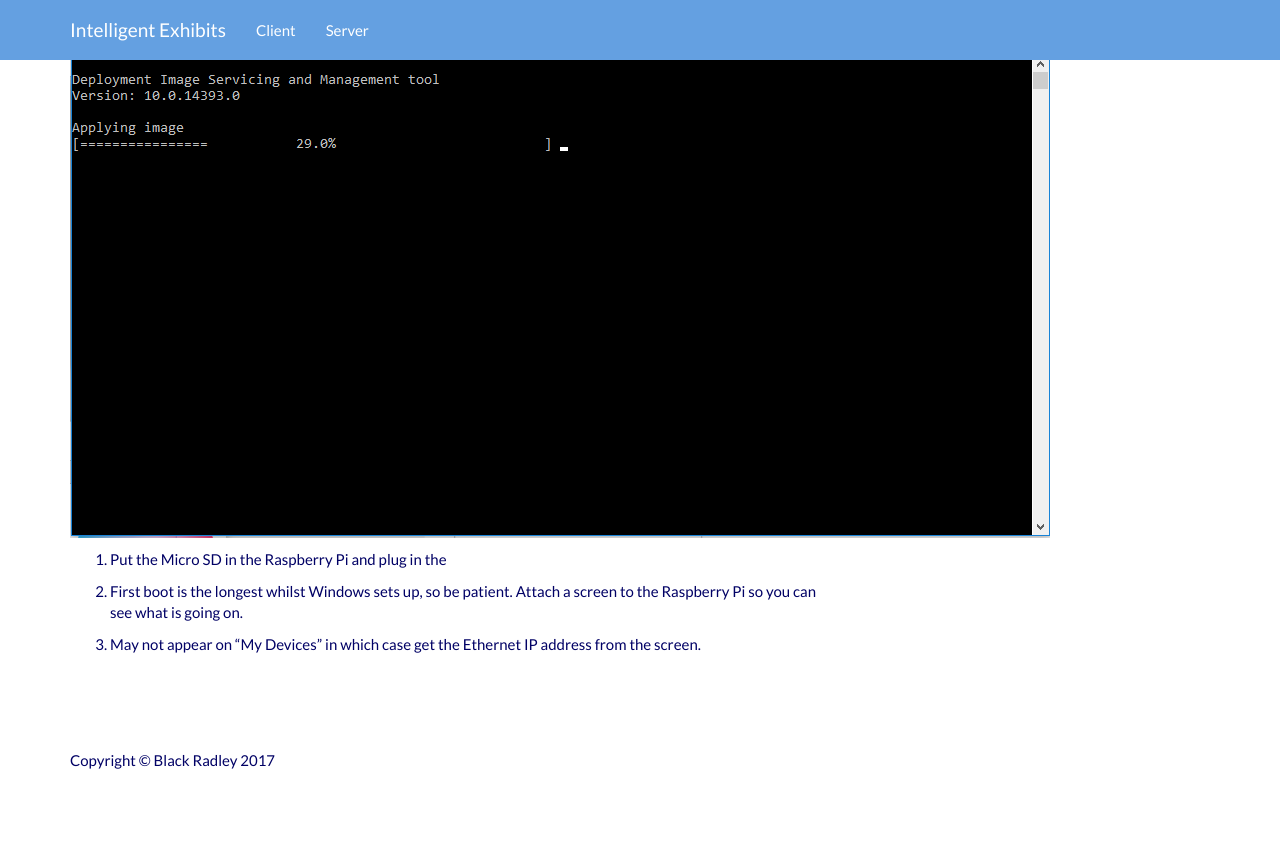
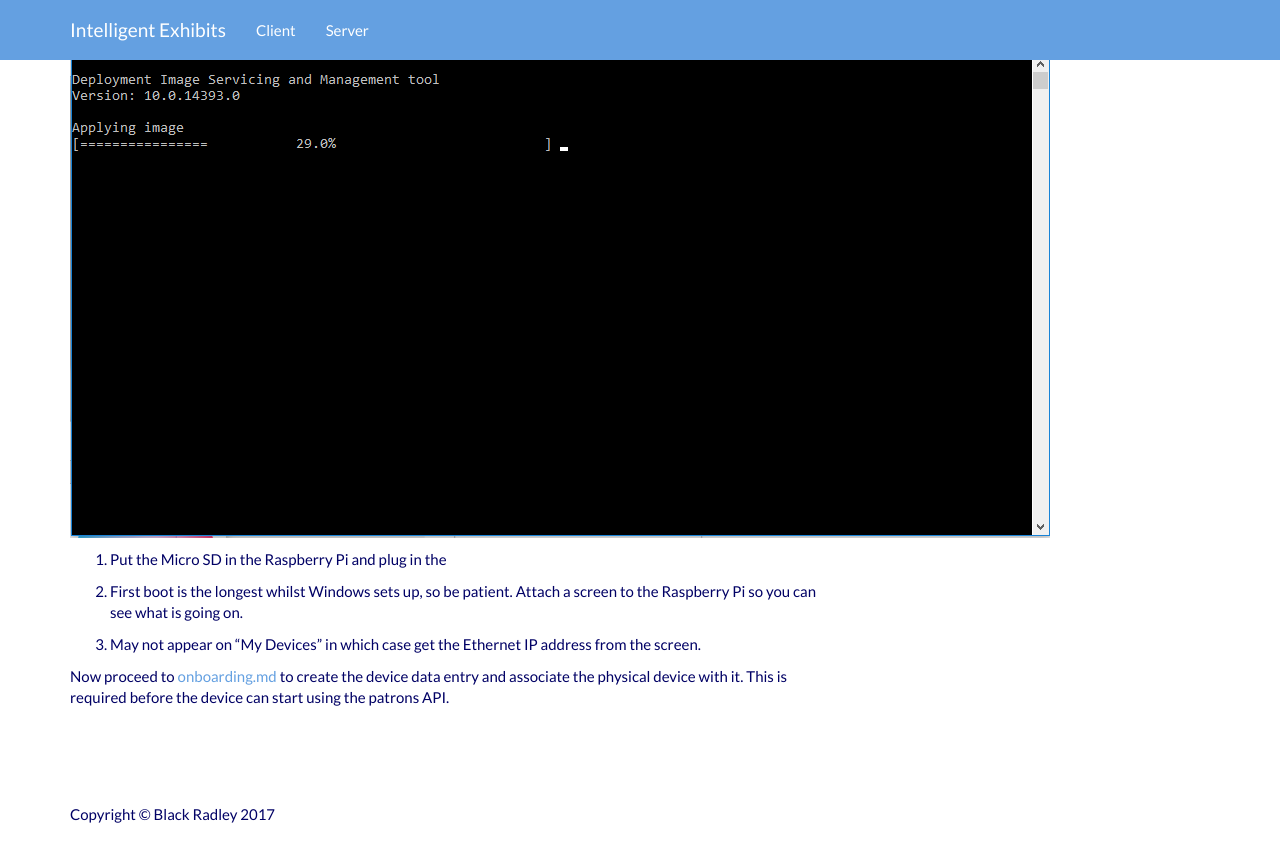
Before and after one commit to joejcollins/professor-bergman, a Jekyll site: the page built from docs/setup-raspberry-pi.md, in a window 1280 px wide and 900 px high, scrolled down 1010 px. Shown: the top 862 px of the window. Built offline with Jekyll 4.4.1, drawn with Linux system fonts in a browser that asks for light colours; nearby versions of some CDN libraries.

Commit message:
Updates to signpost to Onboarding docs

```diff
--- a/docs/setup-raspberry-pi.md
+++ b/docs/setup-raspberry-pi.md
@@ -21,3 +21,5 @@ title: Set up Pi
 Attach a screen to the Raspberry Pi so you can see what is going on.
 
 6. May not appear on "My Devices" in which case get the Ethernet IP address from the screen.
+
+Now proceed to [onboarding.md](onboarding) to create the device data entry and associate the physical device with it. This is required before the device can start using the patrons API.
```
